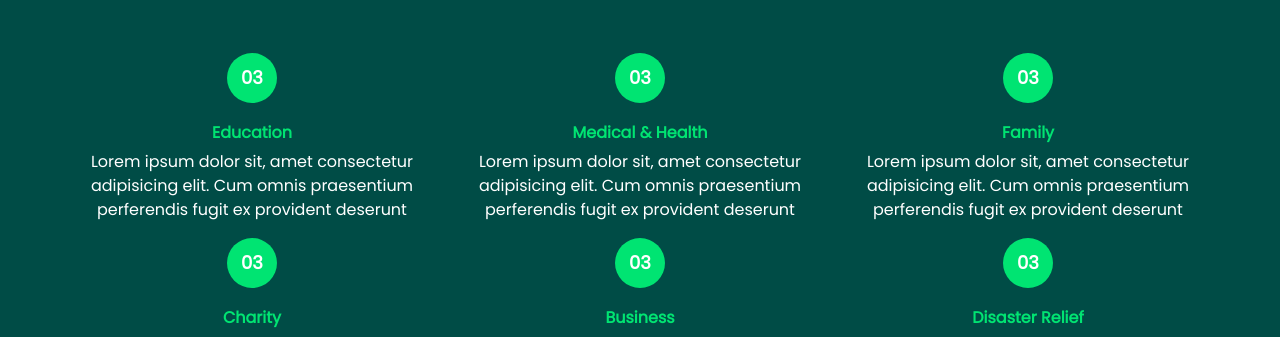
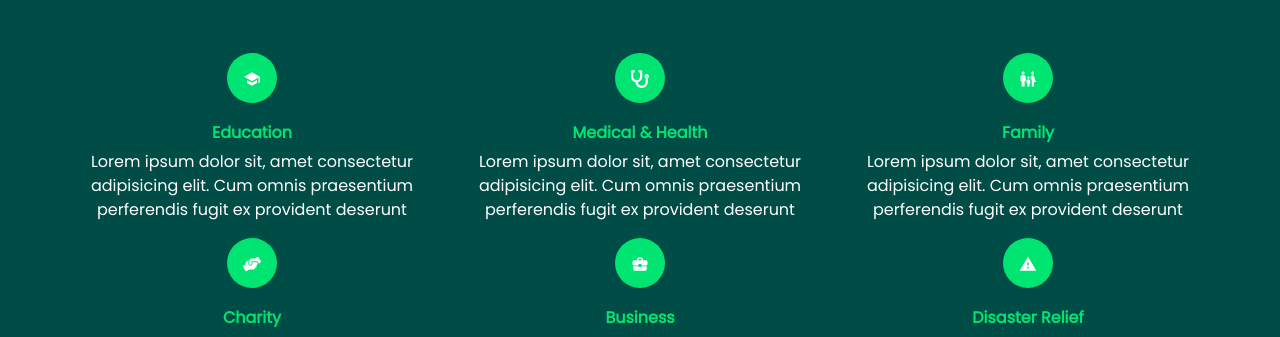
Before and after one commit to jmcode24/fundraising, a React (Create React App) app: page / in a window 1280 px wide. Shown: the part 2861-3198 px from the top of the page. Built offline with nearby package versions, Linux system fonts and the light colour scheme.

Commit message:
add: icons

```diff
--- a/src/Pages/LandingPage.jsx
+++ b/src/Pages/LandingPage.jsx
@@ -8,6 +8,13 @@
 import Vodafone from "images/vodafone.png";
 import Stripe from "images/stripelogo.png";
 import Airtel from "images/airtel.png";
+import { IoMdSchool } from "react-icons/io";
+import { FaHandsHelping, FaStethoscope } from "react-icons/fa";
+import {
+  MdBusinessCenter,
+  MdFamilyRestroom,
+  MdReportProblem,
+} from "react-icons/md";
 
 function LandingPage() {
   return (
@@ -431,7 +438,7 @@
                   width: "50px",
                 }}
               >
-                03
+                <IoMdSchool />
               </div>
 
               <h1
@@ -468,7 +475,7 @@
                   width: "50px",
                 }}
               >
-                03
+                <FaStethoscope />
               </div>
 
               <h1
@@ -505,7 +512,7 @@
                   width: "50px",
                 }}
               >
-                03
+                <MdFamilyRestroom />
               </div>
 
               <h1
@@ -542,7 +549,7 @@
                   width: "50px",
                 }}
               >
-                03
+                <FaHandsHelping />
               </div>
 
               <h1
@@ -579,7 +586,7 @@
                   width: "50px",
                 }}
               >
-                03
+                <MdBusinessCenter />
               </div>
 
               <h1
@@ -616,7 +623,7 @@
                   width: "50px",
                 }}
               >
-                03
+                <MdReportProblem />
               </div>
 
               <h1
```
